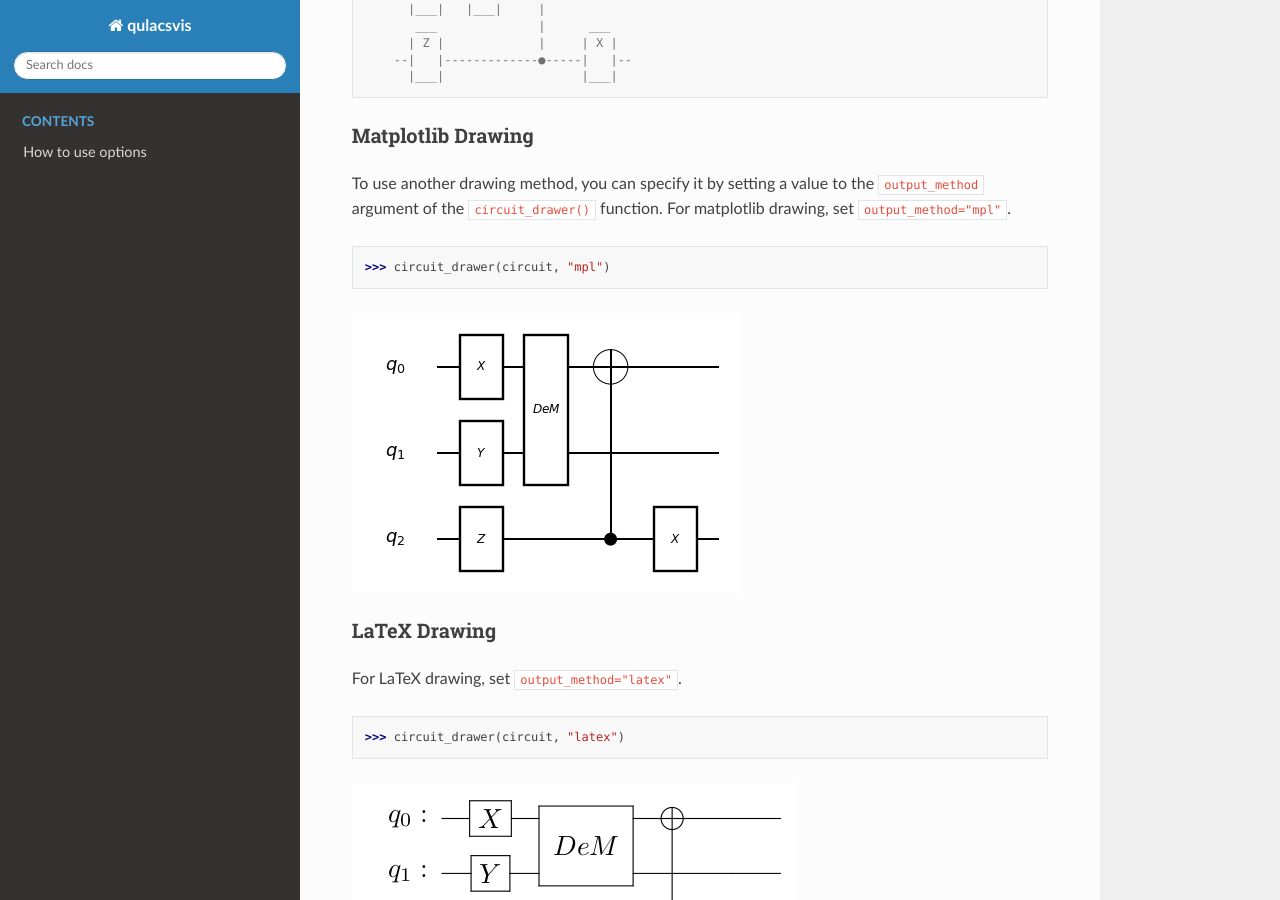
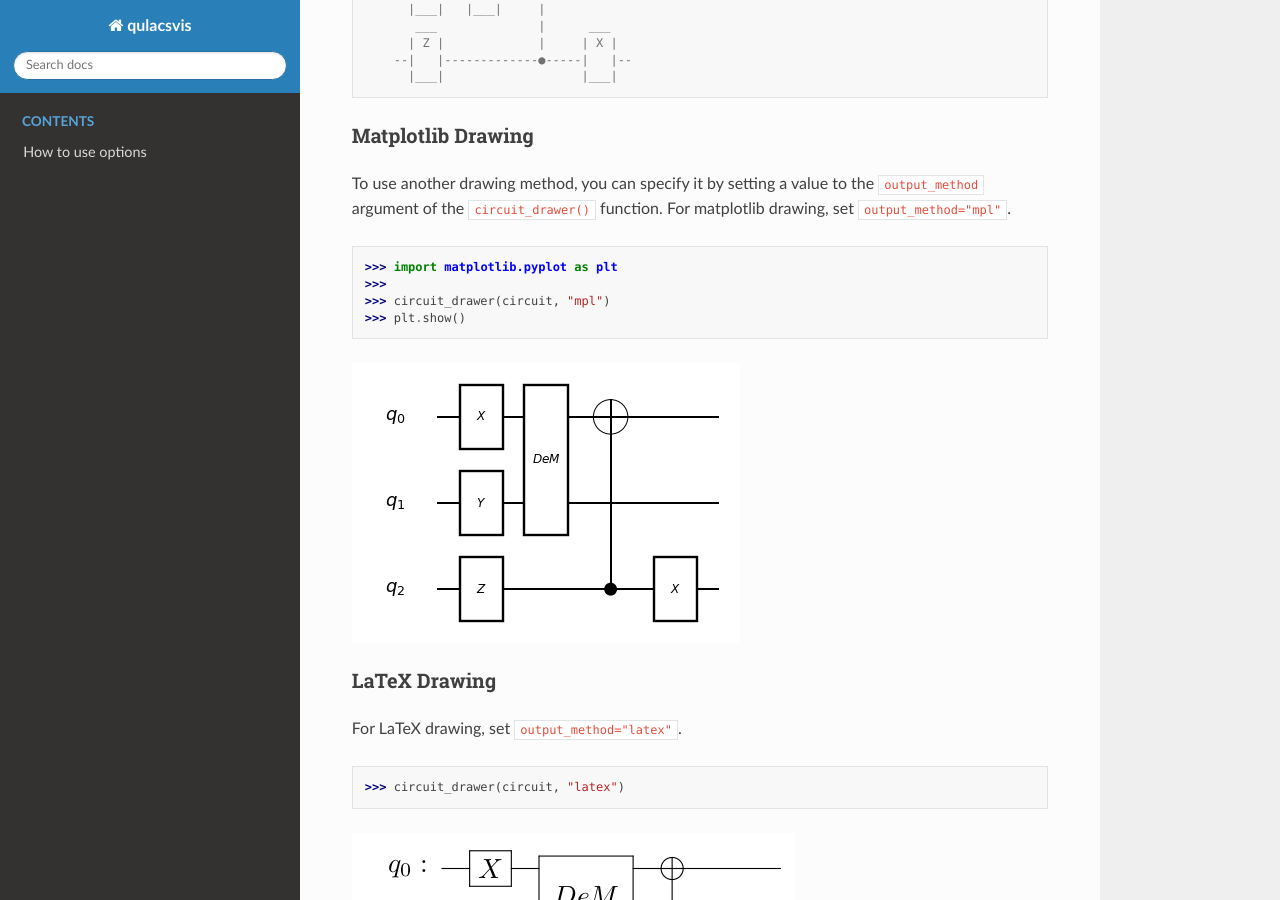
Before and after one commit to Qulacs-Osaka/qulacs-visualizer, a Sphinx documentation site: the page built from doc/source/index.rst, in a window 1280 px wide and 900 px high, scrolled down 1011 px. Built offline with Sphinx 7.4.7 and the Read the Docs theme 2.0.0, drawn with Linux system fonts in a browser that asks for light colours; pages that are not in the unit, such as notebooks, are missing from menus.

Commit message:
:books: Add plt.show()

```diff
--- a/doc/source/index.rst
+++ b/doc/source/index.rst
@@ -76,7 +76,10 @@ Matplotlib Drawing
 
 To use another drawing method, you can specify it by setting a value to the ``output_method`` argument of the ``circuit_drawer()`` function. For matplotlib drawing, set ``output_method="mpl"``.
 
+>>> import matplotlib.pyplot as plt
+>>>
 >>> circuit_drawer(circuit, "mpl")
+>>> plt.show()
 
 .. figure:: _static/circuit_matplotlib_drawing.png
     :alt: circuit_matplotlib_drawing.png
```
Also changed, not shown: README.md (+3 -0 lines).
